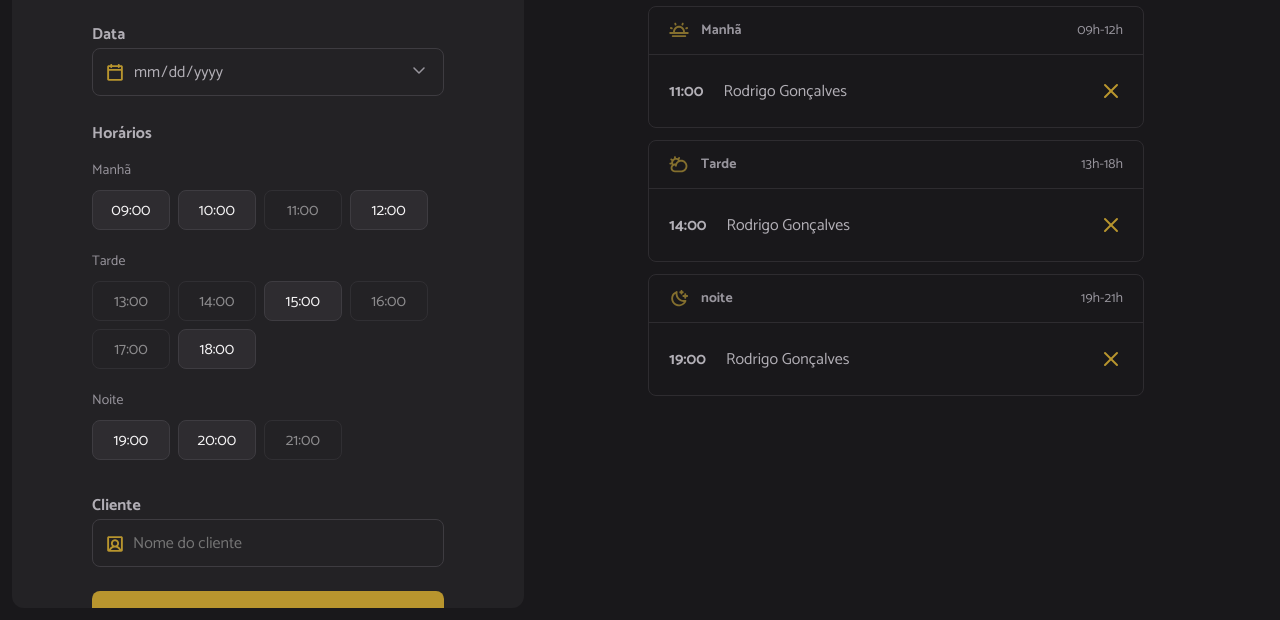
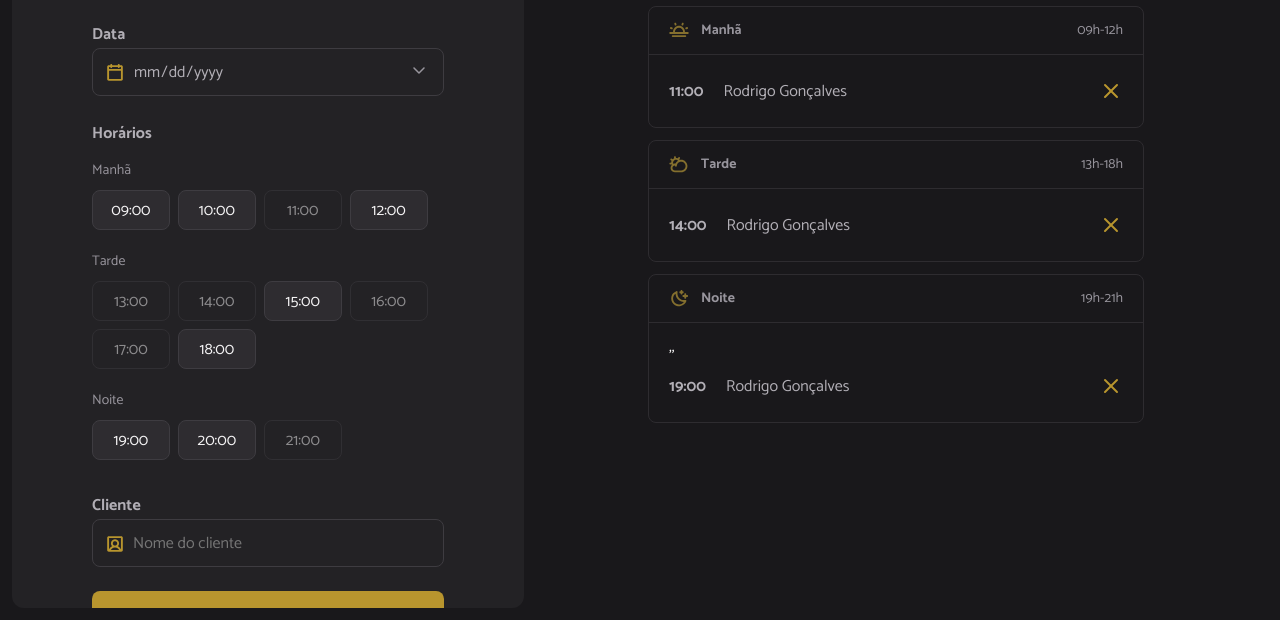
Before and after one commit to davizinhoow/Hair-Day, a website: page index.html in a window 1280 px wide. Shown: the part 180-800 px from the top of the page. Drawn offline with Linux system fonts and the light colour scheme; files whose address does not match are found by name.

Commit message:
primeiras configurações

```diff
--- a/index.html
+++ b/index.html
@@ -166,10 +166,10 @@
         <section class="schedule-period">
           <header>
             <img src="./src/assets/night.svg" alt="noite" />
-            <strong>noite</strong>
+            <strong>Noite</strong>
             <span>19h-21h</span>
           </header>
-          <ul id="period-night" class="period">
+          <ul id="period-night" class="period">''
             <!-- Exemplo -->
             <li>
               <strong>19:00</strong>
```
Also changed, not shown: package.json (added, +11 -0 lines), server.json (added, +7 -0 lines), 2 other files.
